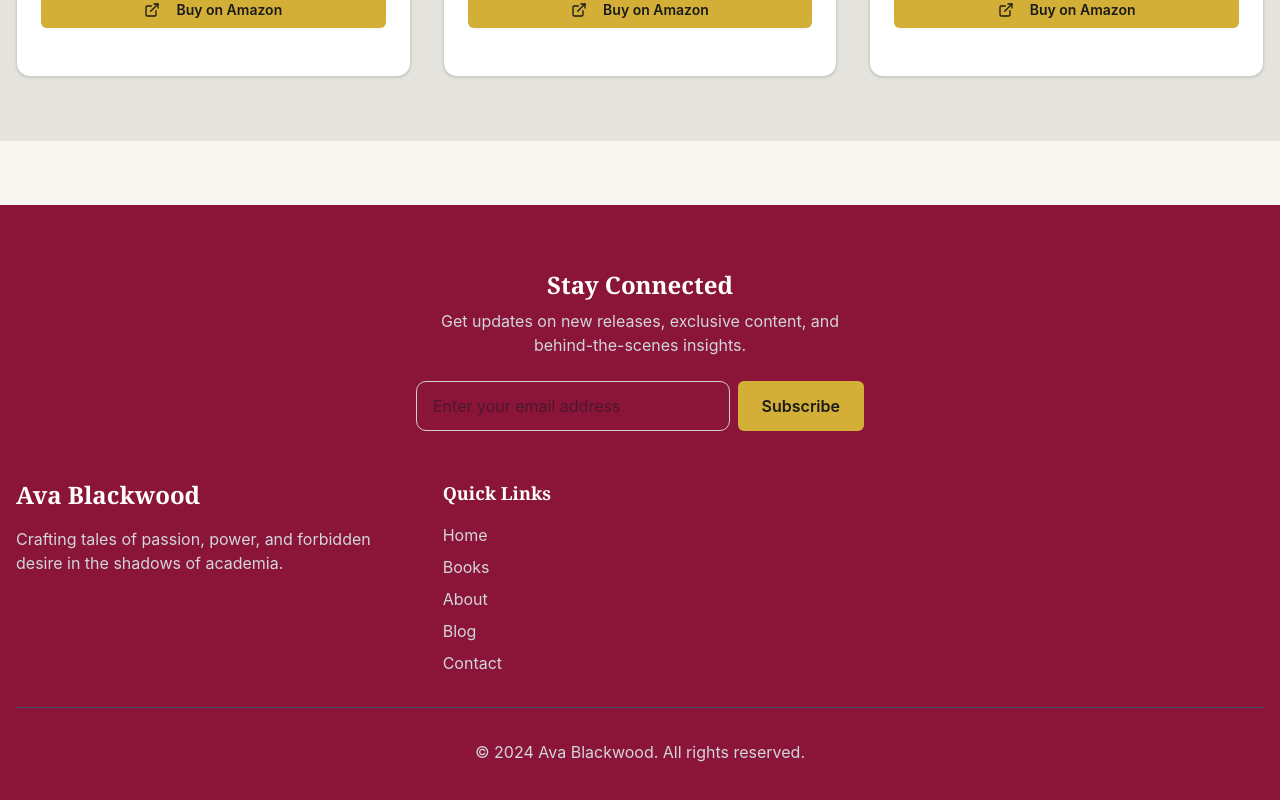
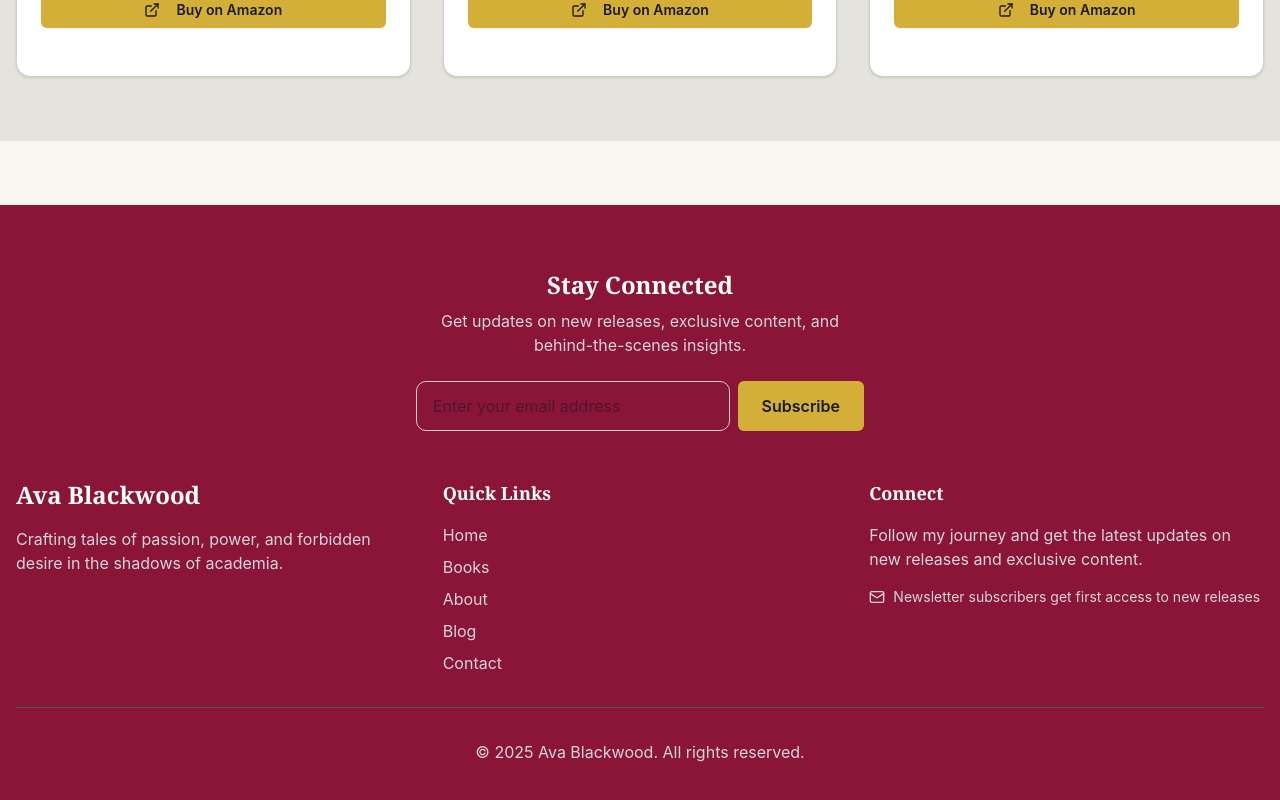
Before and after one commit to maxs2023/ava-blackwood-website, a React (Vite) app: page / in a window 1280 px wide. Shown: the part 1214-2014 px from the top of the page. Built offline with nearby package versions, Linux system fonts and the light colour scheme.

Commit message:
change color

```diff
--- a/src/App.jsx
+++ b/src/App.jsx
@@ -874,7 +874,7 @@ function App() {
             </ul>
           </div>
 
-          {/* <div>
+          <div>
             <h4 className="text-lg font-semibold mb-4 text-white">Connect</h4>
             <p className="text-gray-300 mb-4">
               Follow my journey and get the latest updates on new releases and exclusive content.
@@ -882,13 +882,13 @@ function App() {
             <div className="flex items-center gap-2 text-gray-300">
               <Mail size={16} />
               <span className="text-sm">Newsletter subscribers get first access to new releases</span>
-            </div> */}
-          {/* </div> */}
+            </div>
+          </div>
         </div>
 
         {/* Copyright */}
         <div className="border-t border-gray-600 pt-8 text-center text-gray-300">
-          <p>&copy; 2024 Ava Blackwood. All rights reserved.</p>
+          <p>&copy; 2025 Ava Blackwood. All rights reserved.</p>
         </div>
       </div>
     </footer>
```
Also changed, not shown: src/assets/authorprofilephoto.png.
